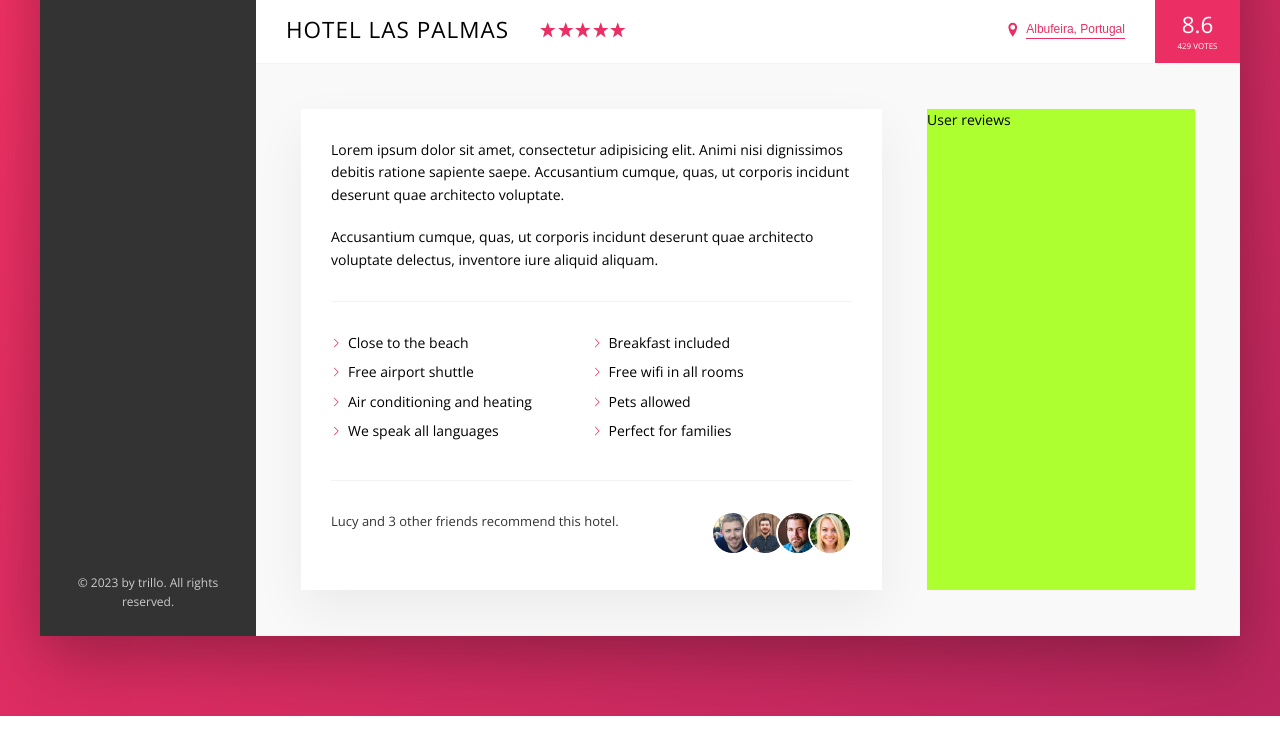
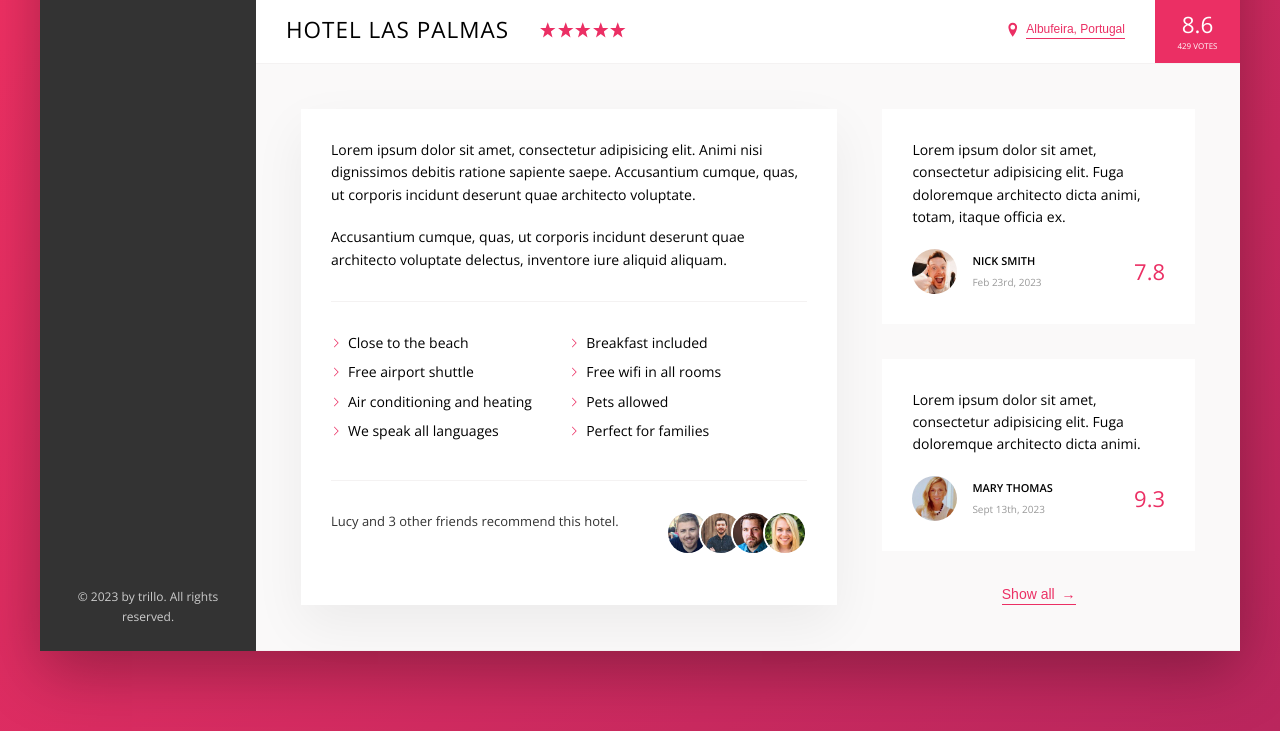
Before and after one commit to crazypokerk/CSS-Trillo-Project, a website: page index.html in a window 1280 px wide. Shown: the part 538-1269 px from the top of the page. Drawn offline with nearby package versions, Linux system fonts and the light colour scheme.

Commit message:
Building the User Reviews Section 1 problem: review part before content position

```diff
--- a/index.html
+++ b/index.html
@@ -161,7 +161,39 @@
 								</div>
 							</div>
 						</div>
-						<div class="user-reviews">User reviews</div>
+						<div class="user-reviews">
+							<figure class="review">
+								<blockquote class="review__text">
+									Lorem ipsum dolor sit amet, consectetur adipisicing elit. Fuga doloremque architecto
+									dicta animi, totam, itaque officia ex.
+								</blockquote>
+								<figcaption class="review__user">
+									<img src="img/user-1.jpg" alt="User 1" class="review__photo" />
+									<div class="review__user-box">
+										<p class="review__user-name">Nick Smith</p>
+										<p class="review__user-date">Feb 23rd, 2023</p>
+									</div>
+									<div class="review__rating">7.8</div>
+								</figcaption>
+							</figure>
+
+							<figure class="review">
+								<blockquote class="review__text">
+									Lorem ipsum dolor sit amet, consectetur adipisicing elit. Fuga doloremque architecto
+									dicta animi.
+								</blockquote>
+								<figcaption class="review__user">
+									<img src="img/user-2.jpg" alt="User 1" class="review__photo" />
+									<div class="review__user-box">
+										<p class="review__user-name">Mary Thomas</p>
+										<p class="review__user-date">Sept 13th, 2023</p>
+									</div>
+									<div class="review__rating">9.3</div>
+								</figcaption>
+							</figure>
+
+							<button class="btn-inline">Show all <span>&rarr;</span></button>
+						</div>
 					</div>
 				</main>
 			</div>
--- a/sass/_components.scss
+++ b/sass/_components.scss
@@ -259,9 +259,18 @@
 	background-color: transparent;
 	transition: all 0.2s;
 
+	& span {
+		margin-left: 3px;
+		transition: all 0.3s;
+	}
+
 	&:hover {
 		color: var(--color-grey-dark-1);
 		cursor: pointer;
+
+		span {
+			margin-left: 8px;
+		}
 	}
 
 	&:focus {
@@ -357,3 +366,66 @@
 		}
 	}
 }
+
+//////////////////////////////////////////
+// reviews
+.review {
+	background-color: #fff;
+	box-shadow: var(--shawow-light);
+	padding: 3rem;
+	margin-bottom: 3.5rem;
+	position: relative;
+	overflow: hidden;
+
+	&__text {
+		margin-bottom: 2rem;
+		z-index: 10;
+		position: relative;
+	}
+
+	&__user {
+		display: flex;
+		align-items: center;
+	}
+
+	&__photo {
+		height: 4.5rem;
+		width: 4.5rem;
+		border-radius: 50%;
+		margin-right: 1.5rem;
+	}
+
+	&__user-box {
+		margin-right: auto;
+	}
+
+	&__user-name {
+		font-size: 1.1rem;
+		font-weight: 600;
+		text-transform: uppercase;
+		margin-bottom: 0.4rem;
+	}
+
+	&__user-date {
+		font-size: 1rem;
+		color: var(--color-grey-dark-3);
+	}
+
+	&__rating {
+		color: var(--color-primary);
+		font-size: 2.2rem;
+		font-weight: 300;
+	}
+
+	&::before {
+		content: '\201C';
+		position: absolute;
+		top: -2.75rem;
+		left: -13rem;
+		font-size: 20rem;
+		color: var(--color-grey-light-2);
+		font-family: sans-serif;
+		line-height: 1;
+		z-index: 1;
+	}
+}
--- a/sass/_layout.scss
+++ b/sass/_layout.scss
@@ -47,13 +47,16 @@
 .description {
 	background-color: #fff;
 
-	flex: 0 0 65%;
+	flex: 0 0 60%;
 	margin-right: 4.5rem;
 	box-shadow: var(--shadow-light);
 	padding: 3rem;
 }
 
 .user-reviews {
-	background-color: greenyellow;
 	flex: 1;
+
+	display: flex;
+	flex-direction: column;
+	align-items: center;
 }
```
Also changed, not shown: css/style.css.
